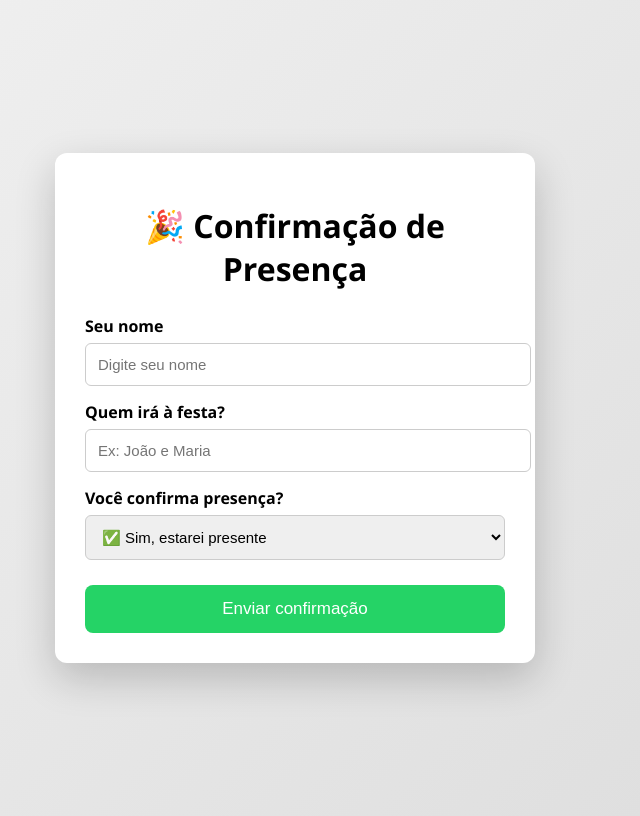
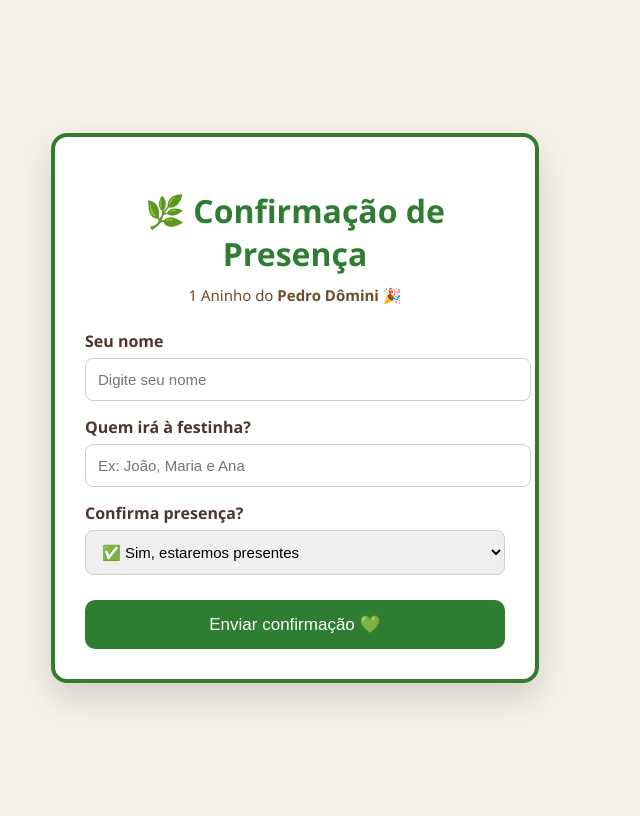
Before and after one commit to mickaelfelipe2025/testetse, a plain HTML site: page aniversário-index.html in a window 1280 px wide. Shown: the whole page, without its empty margins (345-985 px from the left). Drawn offline with Linux system fonts and the light colour scheme.

Commit message:
Update aniversário-index.html

```diff
--- a/aniversário-index.html
+++ b/aniversário-index.html
@@ -2,29 +2,38 @@
 <html lang="pt-BR">
 <head>
 <meta charset="UTF-8">
-<title>Confirmação de Presença</title>
+<title>Confirmação de Presença - Pedro Dômini</title>
 
 <style>
 body {
     font-family: 'Segoe UI', Arial, sans-serif;
-    background: linear-gradient(135deg, #f2f2f2, #dcdcdc);
+    background: #f7f2e8;
     display: flex;
     justify-content: center;
     align-items: center;
     height: 100vh;
 }
 
-.box {
-    background: white;
+.card {
+    background: #ffffff;
     padding: 30px;
-    border-radius: 12px;
+    border-radius: 16px;
     width: 100%;
     max-width: 420px;
-    box-shadow: 0 15px 40px rgba(0,0,0,0.2);
+    box-shadow: 0 15px 35px rgba(0,0,0,0.15);
+    border: 4px solid #2f7d32;
 }
 
 h1 {
     text-align: center;
+    color: #2f7d32;
+    margin-bottom: 10px;
+}
+
+.subtitle {
+    text-align: center;
+    color: #6b4f2d;
+    font-size: 15px;
     margin-bottom: 25px;
 }
 
@@ -32,14 +41,15 @@ label {
     font-weight: 600;
     margin-top: 15px;
     display: block;
+    color: #4e342e;
 }
 
 input, select {
     width: 100%;
     padding: 12px;
     margin-top: 6px;
-    border-radius: 6px;
-    border: 1px solid #ccc;
+    border-radius: 8px;
+    border: 1px solid #cfcfcf;
     font-size: 15px;
 }
 
@@ -47,38 +57,41 @@ button {
     margin-top: 25px;
     width: 100%;
     padding: 14px;
-    background-color: #25D366;
+    background-color: #2f7d32;
     color: white;
     font-size: 17px;
     border: none;
-    border-radius: 8px;
+    border-radius: 10px;
     cursor: pointer;
 }
 
 button:hover {
-    background-color: #1ebc59;
+    background-color: #256428;
 }
 </style>
 </head>
 
 <body>
 
-<div class="box">
-    <h1>🎉 Confirmação de Presença</h1>
+<div class="card">
+    <h1>🌿 Confirmação de Presença</h1>
+    <div class="subtitle">
+        1 Aninho do <strong>Pedro Dômini</strong> 🎉
+    </div>
 
     <label>Seu nome</label>
-    <input type="text" id="nome" placeholder="Digite seu nome" required>
+    <input type="text" id="nome" placeholder="Digite seu nome">
 
-    <label>Quem irá à festa?</label>
-    <input type="text" id="pessoas" placeholder="Ex: João e Maria">
+    <label>Quem irá à festinha?</label>
+    <input type="text" id="pessoas" placeholder="Ex: João, Maria e Ana">
 
-    <label>Você confirma presença?</label>
+    <label>Confirma presença?</label>
     <select id="status">
-        <option value="Confirmado">✅ Sim, estarei presente</option>
-        <option value="Não poderá comparecer">❌ Não poderei ir</option>
+        <option value="Confirmado">✅ Sim, estaremos presentes</option>
+        <option value="Não poderá comparecer">❌ Não poderemos ir</option>
     </select>
 
-    <button onclick="enviar()">Enviar confirmação</button>
+    <button onclick="enviar()">Enviar confirmação 💚</button>
 </div>
 
 <script>
@@ -87,20 +100,21 @@ function enviar() {
     let pessoas = document.getElementById("pessoas").value;
     let status = document.getElementById("status").value;
 
-    if(nome === "") {
-        alert("Por favor, informe seu nome.");
+    if (nome === "") {
+        alert("Por favor, informe seu nome 😊");
         return;
     }
 
-    let texto =
-`🎉 *CONFIRMAÇÃO DE PRESENÇA* 🎉
+    let mensagem =
+`🌿 *CONFIRMAÇÃO DE PRESENÇA* 🌿
+🎉 Aniversário de 1 ano do Pedro Dômini
 
 👤 Nome: ${nome}
-👨‍👩‍👧 Quem vai: ${pessoas}
+👨‍👩‍👧 Convidados: ${pessoas}
 📌 Status: ${status}`;
 
-    let telefone = "5598981876185";
-    let url = "https://wa.me/" + telefone + "?text=" + encodeURIComponent(texto);
+    let telefone = "559885699508";
+    let url = "https://wa.me/" + telefone + "?text=" + encodeURIComponent(mensagem);
 
     window.open(url, "_blank");
 }
```
